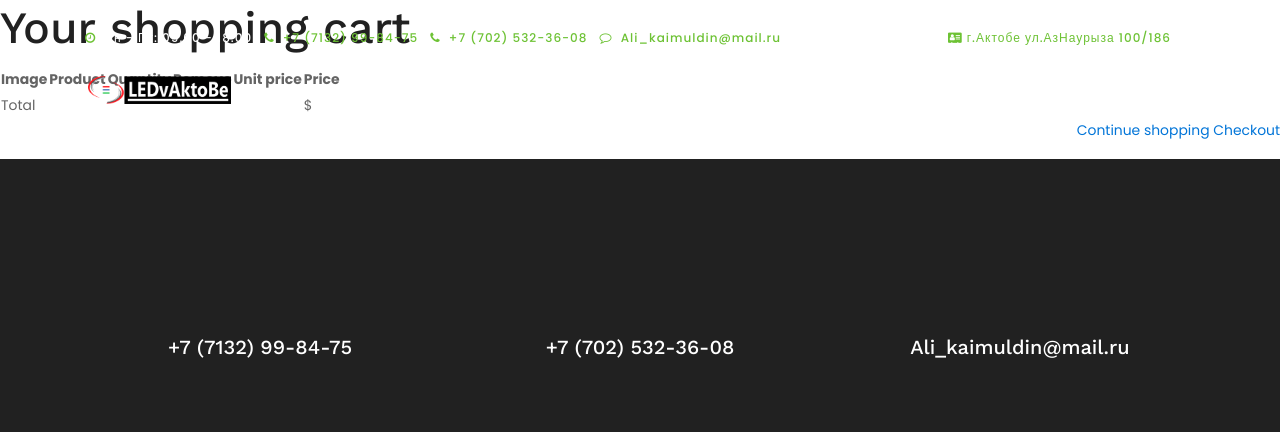
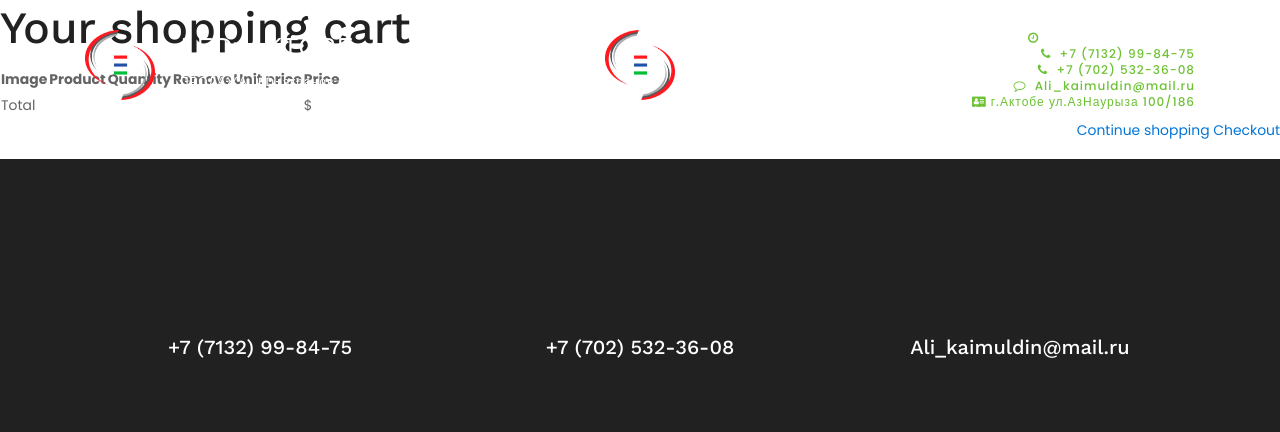
Before and after one commit to lookonkz/led-actobe, a Django app: template cart/templates/cart/detail.html in a window 1280 px wide. Shown: the top 432 px of the page. Run offline with Django 3.2, Linux system fonts and the light colour scheme; the template is opened without the code that fills it, so the values that code supplies are empty; some libraries are stand-ins or nearby versions; some web fonts are replaced.

Commit message:
v -1.1.4

```diff
--- a/stock/templates/stock/home.html
+++ b/stock/templates/stock/home.html
@@ -25,9 +25,9 @@
 				<div class="row">
 					<div class="col-md-7">
 						<h2 class="typed" style="color: #fff"><span id="typed-1"></span></h2>
-						<div class="subtext mt-3" style="color: #fff">Продажа и монтаж внутренних и наружных светодиодных экранов адаптированные специально под ваш запрос!<br>
-                            Качественное оборудование, монтаж и сервис от профессионалов!</div>
-						<a href="#scroll-top1" class="btn btn-primary btn-simple btn-round btn-long mt-5 scroll" >Посмотреть</a>
+						<div class="subtext mt-3" style="color: #fff"><h4 class="typed" style="color: #fff">Продажа и монтаж внутренних и наружных светодиодных экранов адаптированные специально под ваш запрос!<br>
+                            Качественное оборудование, монтаж и сервис от профессионалов!</h4></div>
+{#						<a href="#scroll-top1" class="btn btn-primary btn-simple btn-round btn-long mt-5 scroll" >Посмотреть</a>#}
 					</div>
                     <div class="col-md-5 text-center">
                         <div class="modal-content" style="background-color: rgba(0, 0, 0, 0.68);">
--- a/templates/includes/header.html
+++ b/templates/includes/header.html
@@ -2,21 +2,54 @@
 <div id="menu-wrap" class="cbp-af-header black-menu-background-1st-trans menu-fixed-padding-small menu-shadow">
     <div class="container nav-top-bar">
         <div class="row">
-            <div class="col-md-9">
-                <p><i class="fa fa-clock-o mr-1"></i> Пн - Пт: 09.00 - 18.00
+            <div class="col-md-1" style="text-align: center">
+                <img src="{% static 'img/led.png' %}" alt="" class="" style="height: 70px; width: 70px;">
+
+{#                <p><i class="fa fa-clock-o mr-1"></i> Пн - Пт: 09.00 - 18.00#}
+{#                    <a href="tel:87132998475"><i class="fa fa-phone ml-2 mr-1"></i>#}
+{#                        +7 (7132) 99-84-75#}
+{#                    </a>#}
+{#                    <a href="tel:87025323608"><i class="fa fa-phone ml-2 mr-1"></i>#}
+{#                        +7 (702) 532-36-08#}
+{#                    </a>#}
+{#                    <a href="mailto:Ali_kaimuldin@mail.ru">#}
+{#                        <i class="fa fa-comment-o ml-2 mr-1"></i> Ali_kaimuldin@mail.ru#}
+{#                    </a>#}
+{#                </p>#}
+            </div>
+            <div class="col-md-2">
+                <h4 style="color: white">LEDvAKTOBE</h4>
+                <p>ПРОДАЖА LED-экранов ПО РК</p>
+            </div>
+            <div class="col-md-2" style="text-align: right">
+                <p class="right">
+                    LED ЭКРАНЫ <br>
+                    МЕДИЯФАСАДЫ<br>
+                    ВИДЕОСТЕНЫ<br>
+                </p>
+            </div>
+            <div class="col-md-2" style="text-align: center;">
+                <img src="{% static 'img/led.png' %}" alt="" class="center" style="height: 70px; width: 70px;">
+            </div>
+            <div class="col-md-2" style="text-align: left" >
+                <p>
+                    ПРОДАЖА <br>
+                    МОНТАЖ<br>
+                    УСТАНОВКА ПО РК<br>
+                </p>
+            </div>
+            <div class="col-md-3" style="text-align: right">
+                <p class="right">
+                    <i class="fa fa-clock-o mr-1"></i> Пн - Пт: 09.00 - 18.00 <br>
                     <a href="tel:87132998475"><i class="fa fa-phone ml-2 mr-1"></i>
                         +7 (7132) 99-84-75
-                    </a>
+                    </a><br>
                     <a href="tel:87025323608"><i class="fa fa-phone ml-2 mr-1"></i>
                         +7 (702) 532-36-08
-                    </a>
+                    </a><br>
                     <a href="mailto:Ali_kaimuldin@mail.ru">
                         <i class="fa fa-comment-o ml-2 mr-1"></i> Ali_kaimuldin@mail.ru
-                    </a>
-                </p>
-            </div>
-            <div class="col-md-3">
-                <p class="right">
+                    </a> <br>
                    <a class="right" href="https://yandex.kz/maps/-/CBeDu-rV3D"><i class="fa fa-address-card ml-2 mr-1"></i>г.Актобе ул.АзНаурыза 100/186</a>
                 </p>
             </div>
@@ -31,7 +64,7 @@
                         <span class="navbar-toggler-icon"></span>
                     </button>
                     <a class="navbar-brand" href="{% url 'stock:home' %}">
-                        <img src="{% static 'img/logo-light.png' %}" alt="" class="">
+{#                        <img src="{% static 'img/logo-light.png' %}" alt="" class="">#}
                     </a>
                     <div class="collapse navbar-collapse justify-content-end" id="navbarNavMenuMain">
                         <ul class="navbar-nav">
```
Also changed, not shown: static/static_dev/img/led.png (added).
